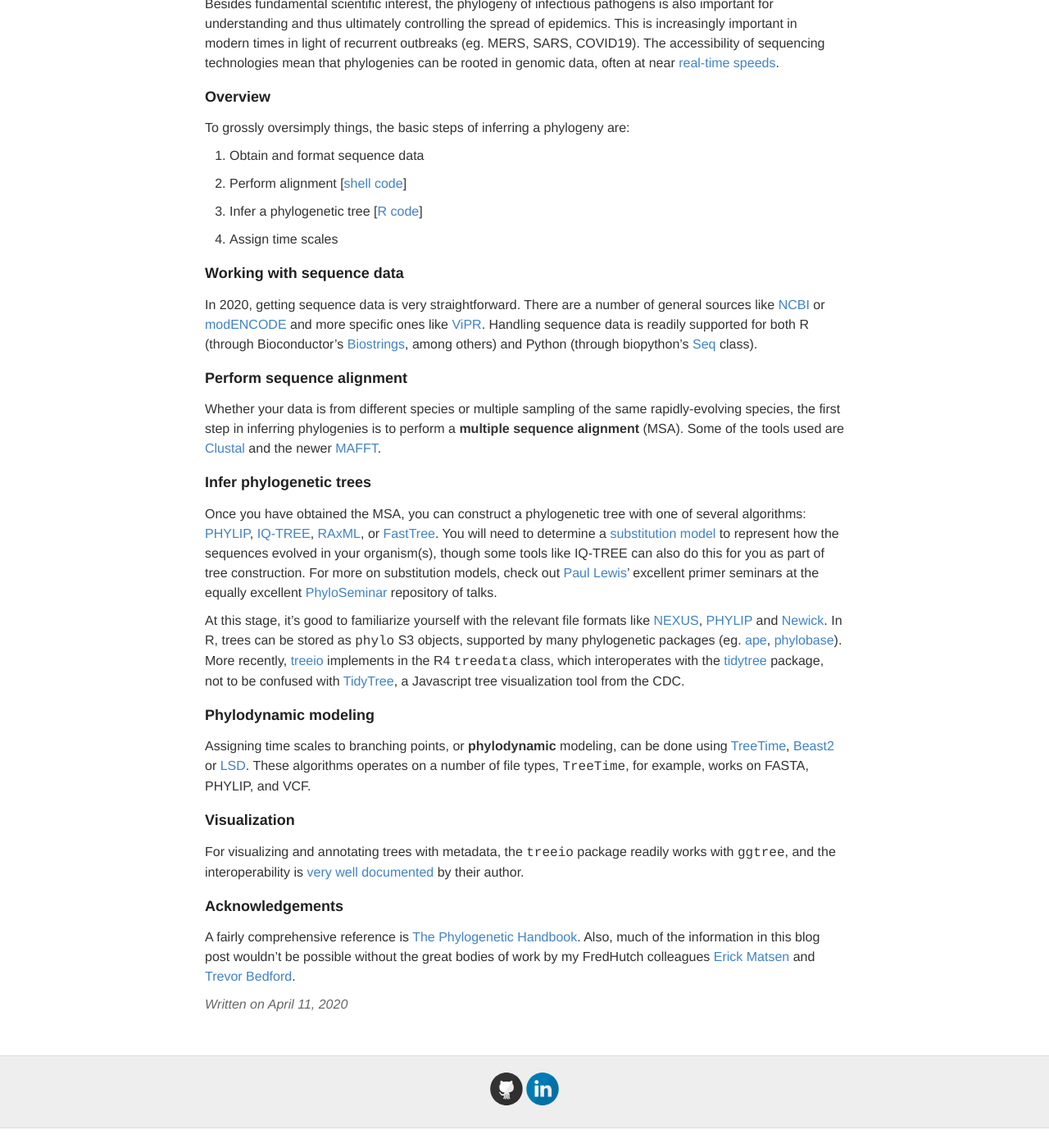
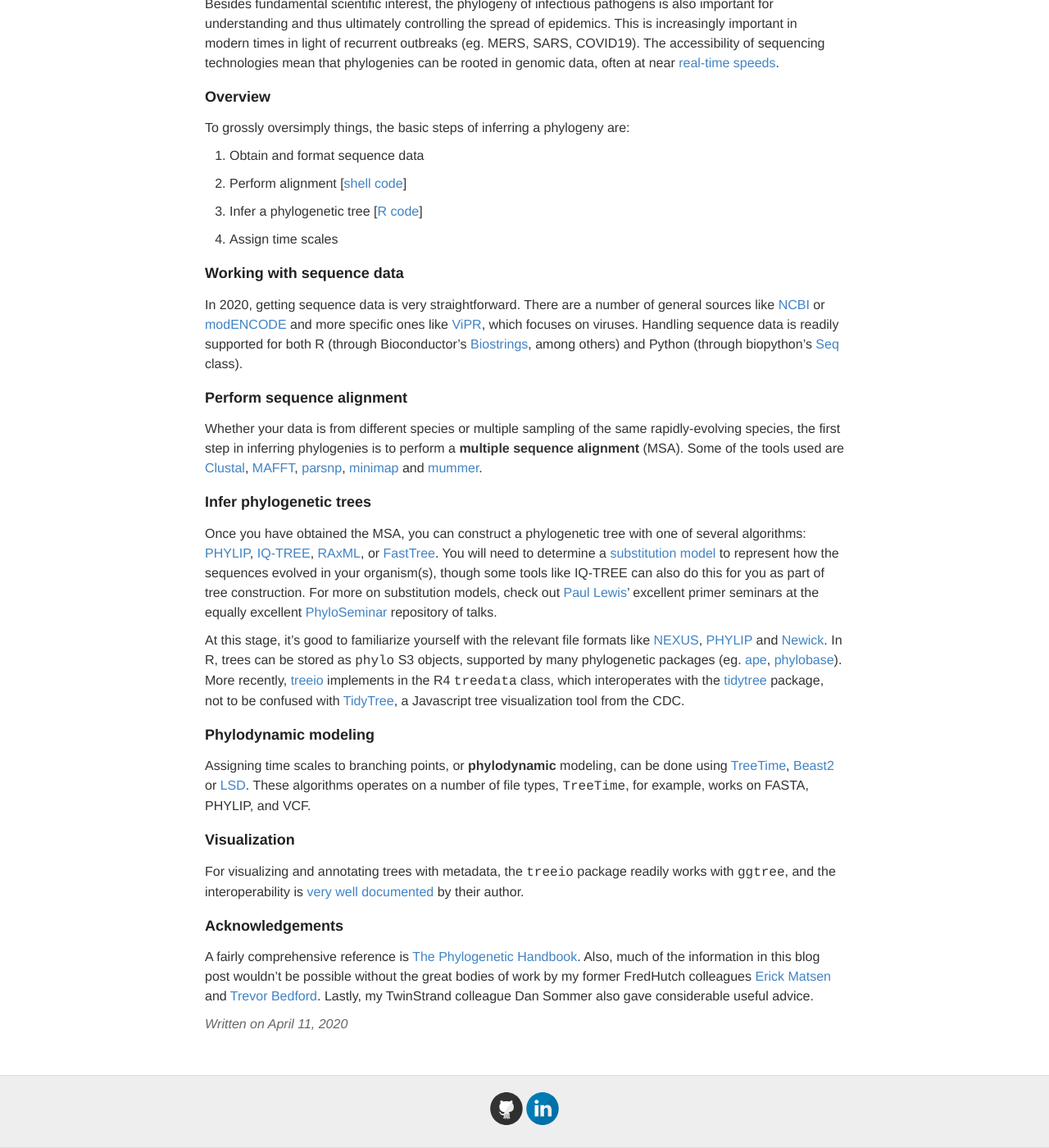
Before and after one commit to ptvan/ptvan.github.io, a Jekyll site: the page built from _posts/2020-04-11-inferring-phylogenies.md, in a window 1280 px wide and 1400 px high, scrolled down 242 px. Shown: the whole window at 82% size. Built offline with Jekyll 4.4.1, drawn with Linux system fonts in a browser that asks for light colours; before the commit the page ends 1618 px from its top, so only the background shows below that.

Commit message:
updated with more aligners

```diff
--- a/_posts/2020-04-11-inferring-phylogenies.md
+++ b/_posts/2020-04-11-inferring-phylogenies.md
@@ -19,11 +19,11 @@
 
 ### Working with sequence data
 
-In 2020, getting sequence data is very straightforward. There are a number of general sources like [NCBI](https://www.ncbi.nlm.nih.gov/nucleotide/) or [modENCODE](http://www.modencode.org/) and more specific ones like [ViPR](https://www.viprbrc.org/). Handling sequence data is readily supported for both R (through Bioconductor's [Biostrings](https://bioconductor.org/packages/release/bioc/html/Biostrings.html), among others) and Python (through biopython's [Seq](https://biopython.org/wiki/Seq) class).
+In 2020, getting sequence data is very straightforward. There are a number of general sources like [NCBI](https://www.ncbi.nlm.nih.gov/nucleotide/) or [modENCODE](http://www.modencode.org/) and more specific ones like [ViPR](https://www.viprbrc.org/), which focuses on viruses. Handling sequence data is readily supported for both R (through Bioconductor's [Biostrings](https://bioconductor.org/packages/release/bioc/html/Biostrings.html), among others) and Python (through biopython's [Seq](https://biopython.org/wiki/Seq) class).
 
 ### Perform sequence alignment
 
-Whether your data is from different species or multiple sampling of the same rapidly-evolving species, the first step in inferring phylogenies is to perform a __multiple sequence alignment__ (MSA). Some of the tools used are [Clustal](http://www.clustal.org/clustal2/) and the newer [MAFFT](https://mafft.cbrc.jp/alignment/software/).
+Whether your data is from different species or multiple sampling of the same rapidly-evolving species, the first step in inferring phylogenies is to perform a __multiple sequence alignment__ (MSA). Some of the tools used are [Clustal](http://www.clustal.org/clustal2/), [MAFFT](https://mafft.cbrc.jp/alignment/software/), [parsnp](https://github.com/marbl/parsnp), [minimap](https://github.com/marbl/parsnp) and [mummer](https://mummer4.github.io/).
 
 ### Infer phylogenetic trees
 
@@ -41,4 +41,4 @@
 
 ### Acknowledgements
 
-A fairly comprehensive reference is [The Phylogenetic Handbook](https://www.kuleuven.be/aidslab/phylogenybook/home.html). Also, much of the information in this blog post wouldn't be possible without the great bodies of work by my FredHutch colleagues [Erick Matsen](https://matsen.fhcrc.org/) and [Trevor Bedford](https://bedford.io/).
+A fairly comprehensive reference is [The Phylogenetic Handbook](https://www.kuleuven.be/aidslab/phylogenybook/home.html). Also, much of the information in this blog post wouldn't be possible without the great bodies of work by my former FredHutch colleagues [Erick Matsen](https://matsen.fhcrc.org/) and [Trevor Bedford](https://bedford.io/). Lastly, my TwinStrand colleague Dan Sommer also gave considerable useful advice.
```
